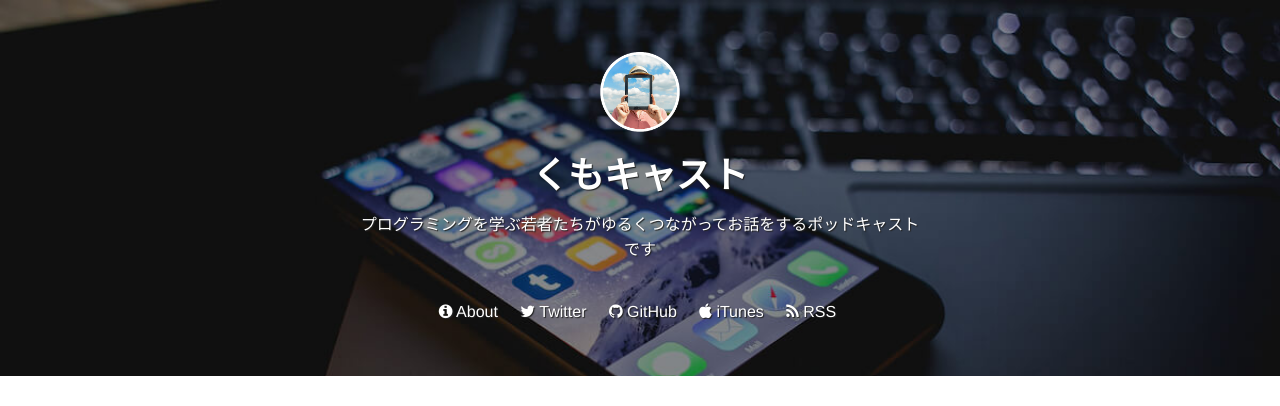
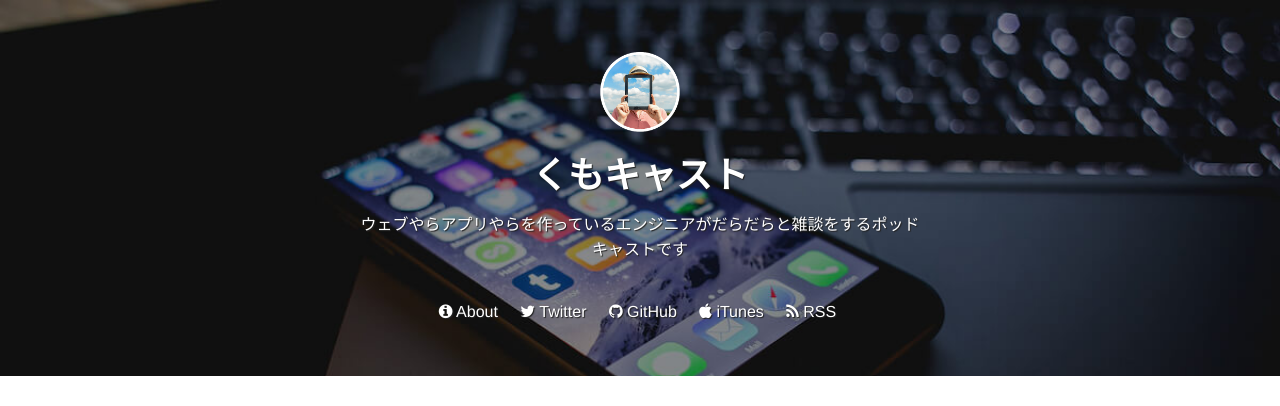
Before and after one commit to kumocast/kumocast.github.io, a Jekyll site: the page built from index.html, in a window 1280 px wide and 900 px high. Shown: the top 406 px of the window. Built offline with Jekyll 4.4.1, drawn with Linux system fonts in a browser that asks for light colours; nearby versions of some CDN libraries.

Commit message:
このPodcastの説明文をふるかわくんに許可を求めずに雑に更新してしまう

```diff
--- a/_config.yml
+++ b/_config.yml
@@ -1,7 +1,7 @@
 # Site settings
 title: くもキャスト
 # email: your-email@domain.com
-description: プログラミングを学ぶ若者たちがゆるくつながってお話をするポッドキャストです
+description: ウェブやらアプリやらを作っているエンジニアがだらだらと雑談をするポッドキャストです
 baseurl: "" # the subpath of your site, e.g. /blog/
 url: "https://kumocast.jp" # the base hostname & protocol for your site
 twitter_username: kumocast
```
